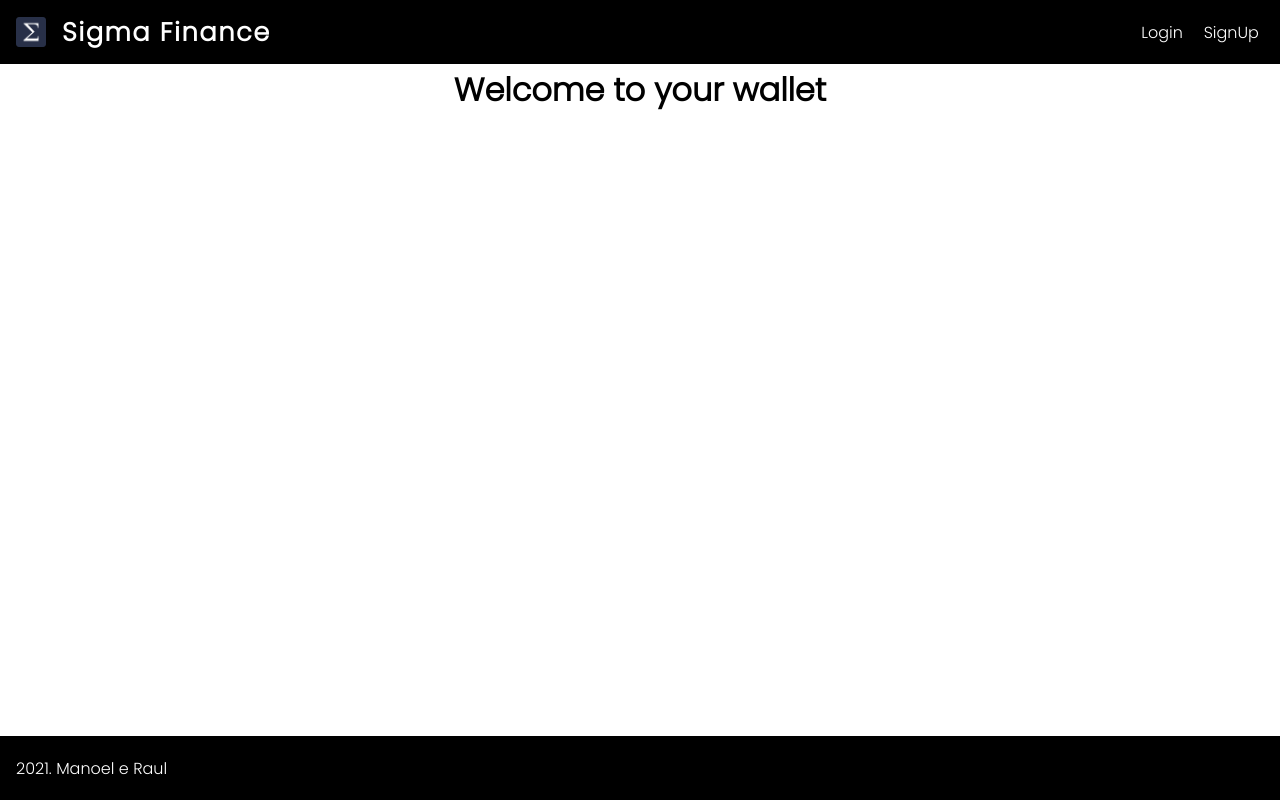
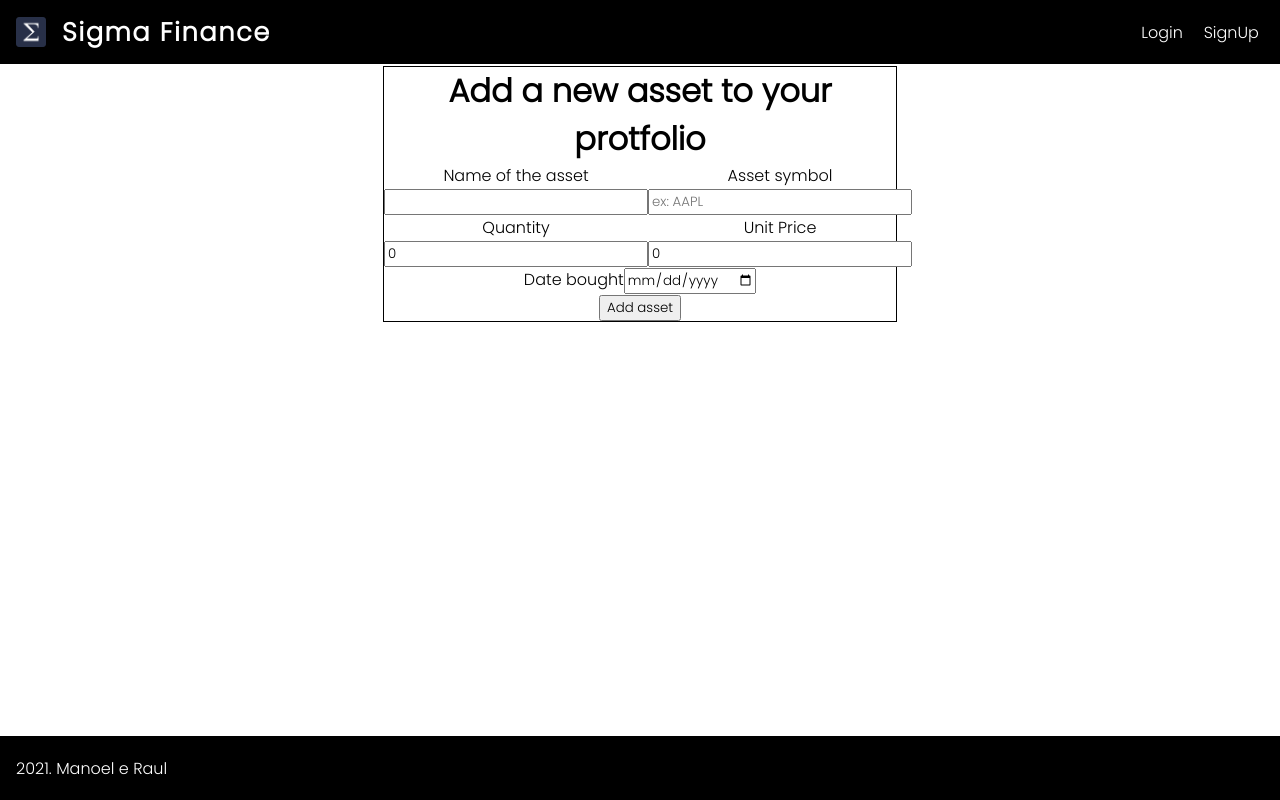
Before and after one commit to MFAP-1/sigma-finance, a React (Create React App) app: page /wallet/add in a window 1280 px wide. Built offline with nearby package versions, Linux system fonts and the light colour scheme.

Commit message:
Portfolio implemented (simple).

```diff
--- a/src/App.js
+++ b/src/App.js
@@ -2,14 +2,19 @@ import React from "react";
 import { BrowserRouter, Route } from "react-router-dom";
 import "./App.css";
 
+// Fixed imports
+import Header from "./components/header/Header";
+import Footer from "./components/footer/Footer";
 import HomePage from "./components/homepage/Homepage";
+//
+import InvestmentListPage from "./components/InvestmentList/InvestmentListPage";
+// Wallet imports
 import Wallet from "./components/wallet/Wallet";
+import AddAsset from "./components/wallet/AddAsset";
+// Authentication imports
 import SignUpPage from "./components/signup/SignUpPage";
 import LoginPage from "./components/login/LoginPage";
-import InvestmentListPage from "./components/InvestmentList/InvestmentListPage";
-import Header from "./components/header/Header";
 import Logout from "./components/logout/Logout";
-import Footer from "./components/footer/Footer";
 
 class App extends React.Component {
   state = {
@@ -30,12 +35,22 @@ class App extends React.Component {
           <Route exact path="/" component={HomePage} />
           <Route exact path="/investment-list" component={InvestmentListPage} />
 
+          {/* Wallet Routes */}
           <Route
+            exact
             path="/wallet"
             render={(props) => (
               <Wallet {...props} username={this.state.username} />
             )}
           />
+          <Route
+            path="/wallet/add"
+            render={(props) => (
+              <AddAsset {...props} username={this.state.username} />
+            )}
+          />
+
+          {/* Authentication Routes */}
           <Route path="/signup" component={SignUpPage} />
           <Route
             path="/login"
@@ -49,6 +64,7 @@ class App extends React.Component {
               <Logout {...props} updateLoginState={this.updateLoginState} />
             )}
           />
+
           <Footer />
         </BrowserRouter>
       </div>
--- a/src/components/forms/TextInput.js
+++ b/src/components/forms/TextInput.js
@@ -1,20 +1,19 @@
 import React from "react";
 function TextInput(props) {
   return (
-    <div className="mb-3">
-      <label htmlFor={props.id} className="form-label">
-        {props.label}
-      </label>
+    <div>
+      <label htmlFor={props.id}>{props.label}</label>
       <input
         type={props.type}
-        className="form-control"
         id={props.id}
+        min={props.min}
         name={props.name}
         onChange={props.onChange}
         value={props.value}
         required={props.required}
+        placeholder={props.placeholder}
       />
-      {props.hint ? <div className="form-text">{props.hint}</div> : null}
+      {props.hint ? <div>{props.hint}</div> : null}
     </div>
   );
 }
--- a/src/components/header/Header.js
+++ b/src/components/header/Header.js
@@ -9,8 +9,13 @@ function Header(props) {
   const renderOnlineNavBar = () => {
     return (
       <nav id="nav-bar-large">
+        <Link to="/investment-list" className="no-link-decoration">
+          Invest. List
+        </Link>
         <div id="wallet-nav-div">
-          Wallet:
+          <Link to="/wallet" className="no-link-decoration">
+            [Wallet]
+          </Link>
           <Link to="/wallet/add" className="no-link-decoration">
             <small>Add asset</small>
           </Link>
--- a/src/components/header/header.css
+++ b/src/components/header/header.css
@@ -39,12 +39,13 @@
 }
 
 #nav-bar-large {
-  width: 30vw;
+  width: 40vw;
 }
 
 #wallet-nav-div {
   width: 20vw;
   display: flex;
   justify-content: space-between;
-  border: 1px dotted white;
+  border: 1px solid white;
+  padding: 5px;
 }
--- a/src/components/signup/SignUpForm.js
+++ b/src/components/signup/SignUpForm.js
@@ -22,7 +22,6 @@ class SignUpForm extends React.Component {
       );
       response.data.map((user) => {
         if (user.name.toLowerCase() === this.state.name.toLowerCase()) {
-          console.log("entrou no if");
           existUser = true;
         }
         return user;
--- /dev/null
+++ b/src/components/wallet/AddAsset.js
@@ -0,0 +1,58 @@
+import React from "react";
+import axios from "axios";
+
+import AssetForm from "./AssetForm";
+
+import "./addAsset.css";
+
+class AddAsset extends React.Component {
+  state = {
+    username: "", // comes from props
+    assetName: "", //comes from form!
+    assetSymbol: "",
+    quantity: 0,
+    unitPrice: 0,
+    dateBought: "",
+  };
+
+  componentDidMount = () => {
+    this.setState({ username: this.props.username });
+  };
+
+  handleChange = (event) => {
+    // if (event.target.type === "checkbox") {
+    //   return this.setState({ [event.target.name]: event.target.checked });
+    // }
+    return this.setState({ [event.target.name]: event.target.value });
+  };
+
+  handleSubmit = async (event) => {
+    event.preventDefault(); // preventing the reload
+    try {
+      const response = await axios.post(
+        "https://ironrest.herokuapp.com/sigmaFinanceAssets",
+        this.state
+      );
+      console.log(response);
+      this.props.history.push("/wallet");
+    } catch (err) {
+      console.error(err);
+    }
+  };
+
+  render() {
+    console.log("username na addAsset:", this.state.username);
+    return (
+      <div className="center-content add-asset-box">
+        <h1>Add a new asset to your protfolio</h1>
+        <AssetForm
+          state={this.state}
+          handleSubmit={this.handleSubmit}
+          handleChange={this.handleChange}
+        />
+      </div>
+    );
+  }
+}
+
+export default AddAsset;
--- /dev/null
+++ b/src/components/wallet/AssetForm.js
@@ -0,0 +1,77 @@
+import React from "react";
+
+import TextInput from "../forms/TextInput";
+
+function AssetForm(props) {
+  return (
+    <form onSubmit={props.handleSubmit}>
+      <div
+        style={{
+          display: "flex",
+          justifyContent: "space-evenly",
+        }}
+      >
+        <TextInput
+          type="text"
+          id="assetFormAssetName"
+          label="Name of the asset"
+          name="assetName"
+          onChange={props.handleChange}
+          value={props.state.assetName}
+        />
+        <TextInput
+          type="text"
+          id="assetFormAssetSymbol"
+          label="Asset symbol"
+          name="assetSymbol"
+          placeholder="ex: AAPL"
+          onChange={props.handleChange}
+          value={props.state.assetSymbol}
+        />
+      </div>
+      <div
+        style={{
+          display: "flex",
+          justifyContent: "space-evenly",
+        }}
+      >
+        <TextInput
+          type="number"
+          min="0"
+          id="assetFormQuantity"
+          label="Quantity"
+          name="quantity"
+          onChange={props.handleChange}
+          value={props.state.quantity}
+        />
+        <TextInput
+          type="number"
+          min="0"
+          id="assetFormUnitPrice"
+          label="Unit Price"
+          name="unitPrice"
+          onChange={props.handleChange}
+          value={props.state.unitPrice}
+        />
+      </div>
+      <TextInput
+        type="date"
+        id="assetFormDateBought"
+        label="Date bought"
+        name="dateBought"
+        onChange={props.handleChange}
+        value={props.state.dateBought}
+      />
+      {/* <CheckboxInput
+        id="characterFormDebt"
+        label="Is in debt?"
+        name="debt"
+        onChange={props.handleChange}
+        value={props.state.debt}
+      /> */}
+      <button type="submit">Add asset</button>
+    </form>
+  );
+}
+
+export default AssetForm;
--- a/src/components/wallet/Wallet.js
+++ b/src/components/wallet/Wallet.js
@@ -1,18 +1,70 @@
 import React from "react";
-// import { Link } from "react-router-dom";
-// import axios from "axios";
+import { Link } from "react-router-dom";
+import axios from "axios";
 
-// import Header from "../header/Header";
-// import Footer from "../footer/Footer";
+import "./wallet.css";
 
 class Wallet extends React.Component {
-  // state = {
-  //   username: "",
-  // };
+  state = {
+    assetList: [],
+  };
 
-  // componentDidMount = () => {
-  //   this.setState({ username: this.props.match.params.userName });
-  // };
+  componentDidMount = async () => {
+    try {
+      const response = await axios.get(
+        "https://ironrest.herokuapp.com/sigmaFinanceAssets"
+      );
+      this.setState({ assetList: [...response.data] });
+      // console.log(respose.data);
+    } catch (err) {
+      console.error(err);
+    }
+  };
+
+  renderAssetList = () => {
+    let portfolioTotalValue = 0;
+    return (
+      <table id="portfolio-table">
+        <thead>
+          <tr>
+            <th>#</th>
+            <th>Asset Name</th>
+            <th>Asset Symbol</th>
+            <th>Quantity</th>
+            <th>Unit Price</th>
+            <th>Total Value</th>
+            <th>Date bought</th>
+            <th>Actions</th>
+          </tr>
+        </thead>
+        <tbody>
+          {this.state.assetList.map((assetObj) => {
+            if (assetObj.username === this.props.username) {
+              portfolioTotalValue += assetObj.quantity * assetObj.unitPrice;
+              return (
+                <tr key={assetObj._id}>
+                  <td>x</td>
+                  <td>{assetObj.assetName}</td>
+                  <td>{assetObj.assetSymbol}</td>
+                  <td>{assetObj.quantity}</td>
+                  <td>{assetObj.unitPrice}</td>
+                  <td>{assetObj.quantity * assetObj.unitPrice}</td>
+                  <td>{assetObj.dateBought}</td>
+                  <td>x</td>
+                </tr>
+              );
+            }
+          })}
+        </tbody>
+        <tfoot>
+          <tr>
+            <td colSpan="5">Total</td>
+            <td>$ {portfolioTotalValue}</td>
+          </tr>
+        </tfoot>
+      </table>
+    );
+  };
 
   render() {
     console.log("username na wallet", this.props.username);
@@ -20,7 +72,18 @@ class Wallet extends React.Component {
       <div>
         <div className="center-content">
           <h1>Welcome to your wallet {this.props.username}</h1>
-          {/* <h1>Welcome to your wallet</h1> */}
+          <h3>What is up for today?</h3>
+          <Link to="/wallet/add">
+            <p>Add asset</p>
+          </Link>
+          <Link to="/wallet/update">
+            <p>Update asset</p>
+          </Link>
+          <Link to="/wallet/delete">
+            <p>Delete asset</p>
+          </Link>
+          <h3>This is your protfolio:</h3>
+          <div>{this.renderAssetList()}</div>
         </div>
       </div>
     );
--- /dev/null
+++ b/src/components/wallet/addAsset.css
@@ -0,0 +1,6 @@
+.add-asset-box {
+  margin-left: auto;
+  margin-right: auto;
+  width: 40vw;
+  border: 1px solid black;
+}
--- /dev/null
+++ b/src/components/wallet/wallet.css
@@ -0,0 +1,4 @@
+#portfolio-table,
+td {
+  border: 1px solid black;
+}
```
Also changed, not shown: src/components/wallet/WalletAddAsset.js (deleted).
